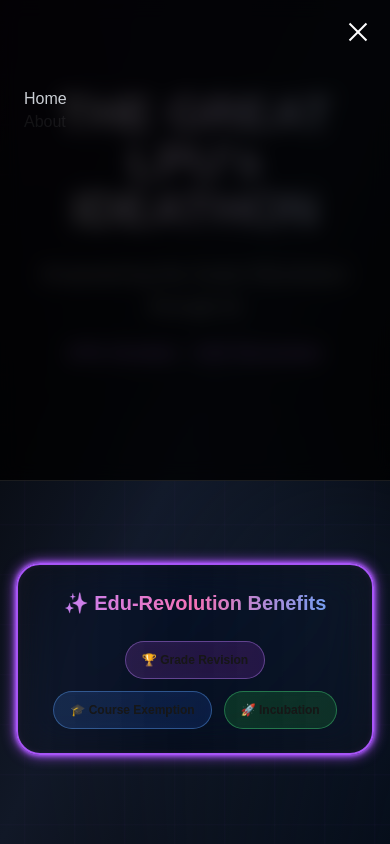
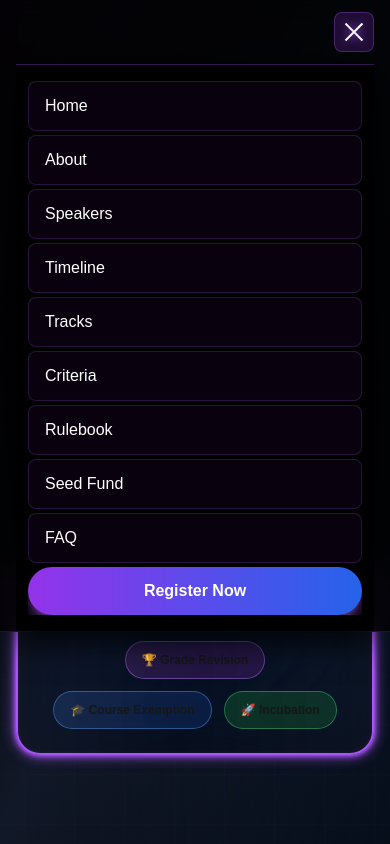
Before and after one commit to Khitishnayak/AI-innovation-summit, a Next.js app: page / in a window 390 px wide. Both pictures are taken after a click on the button "Toggle menu". Shown: the top 844 px of the page. Built offline with nearby package versions, Linux system fonts and the light colour scheme.

Commit message:
mobile navbar color changed

```diff
--- a/src/components/Navbar.tsx
+++ b/src/components/Navbar.tsx
@@ -83,7 +83,7 @@ export default function Navbar() {
   return (
     <nav
       ref={navRef}
-      className="fixed top-0 left-0 right-0 z-50 bg-black/80 backdrop-blur-md border-b border-white/10"
+      className="fixed top-0 left-0 right-0 z-[100] bg-black/90 backdrop-blur-md border-b border-white/10"
     >
       <div className="container mx-auto px-4 sm:px-6 lg:px-8">
         <div className="flex justify-between items-center h-16">
@@ -137,20 +137,21 @@ export default function Navbar() {
           {/* Mobile Menu Button */}
           <button
             onClick={() => setIsOpen(!isOpen)}
-            className="md:hidden text-white relative w-8 h-8 flex items-center justify-center"
+            className="md:hidden text-white relative w-10 h-10 flex items-center justify-center bg-purple-600/20 rounded-lg border border-purple-500/30 hover:bg-purple-600/30 transition-all"
+            aria-label="Toggle menu"
           >
             <span
-              className={`absolute w-6 h-0.5 bg-white transition-all duration-300 ${
+              className={`absolute w-6 h-0.5 bg-white shadow-[0_0_10px_rgba(168,85,247,0.8)] transition-all duration-300 ${
                 isOpen ? "rotate-45" : "-translate-y-2"
               }`}
             ></span>
             <span
-              className={`absolute w-6 h-0.5 bg-white transition-all duration-300 ${
+              className={`absolute w-6 h-0.5 bg-white shadow-[0_0_10px_rgba(168,85,247,0.8)] transition-all duration-300 ${
                 isOpen ? "opacity-0" : ""
               }`}
             ></span>
             <span
-              className={`absolute w-6 h-0.5 bg-white transition-all duration-300 ${
+              className={`absolute w-6 h-0.5 bg-white shadow-[0_0_10px_rgba(168,85,247,0.8)] transition-all duration-300 ${
                 isOpen ? "-rotate-45" : "translate-y-2"
               }`}
             ></span>
@@ -159,14 +160,18 @@ export default function Navbar() {
 
         {/* Mobile Menu */}
         {isOpen && (
-          <div ref={mobileMenuRef} className="md:hidden py-4">
+          <div
+            ref={mobileMenuRef}
+            className="md:hidden py-4 px-3 bg-black border-t border-purple-500/30 shadow-[0_10px_30px_rgba(0,0,0,0.9)]"
+          >
+            <div className="space-y-1 max-h-[70vh] overflow-y-auto">
               {navItems.map((item) => (
                 item.external ? (
                   <Link
                     key={item.name}
                     href={item.href}
                     onClick={() => setIsOpen(false)}
-                  className="block w-full text-left py-2 text-gray-300 hover:text-white hover:bg-white/5 rounded px-2 transition-all"
+                    className="block w-full text-left py-3 px-4 text-white font-medium hover:bg-purple-600/30 rounded-lg transition-all border border-purple-500/20 hover:border-purple-500 bg-purple-900/10"
                   >
                     {item.name}
                   </Link>
@@ -174,7 +179,7 @@ export default function Navbar() {
                   <button
                     key={item.name}
                     onClick={() => handleNavClick(item.href)}
-                  className="block w-full text-left py-2 text-gray-300 hover:text-white hover:bg-white/5 rounded px-2 transition-all"
+                    className="block w-full text-left py-3 px-4 text-white font-medium hover:bg-purple-600/30 rounded-lg transition-all border border-purple-500/20 hover:border-purple-500 bg-purple-900/10"
                   >
                     {item.name}
                   </button>
@@ -184,10 +189,11 @@ export default function Navbar() {
                 href="https://tinyurl.com/MacbeaseTheGreatLPUIdeathon"
                 target="_blank"
                 rel="noopener noreferrer"
-              className="w-full bg-white text-black px-6 py-3 rounded-full font-semibold hover:bg-gradient-to-r hover:from-purple-500 hover:to-blue-500 hover:text-white transition-all duration-300 text-center"
+                className="block w-full bg-gradient-to-r from-purple-600 to-blue-600 text-white px-6 py-3 mt-3 rounded-full font-bold hover:from-purple-500 hover:to-blue-500 transition-all duration-300 text-center shadow-lg shadow-purple-500/50"
               >
                 Register Now
               </a>
+            </div>
           </div>
         )}
       </div>
```
Lines whose indentation alone changed are shown as unchanged.
